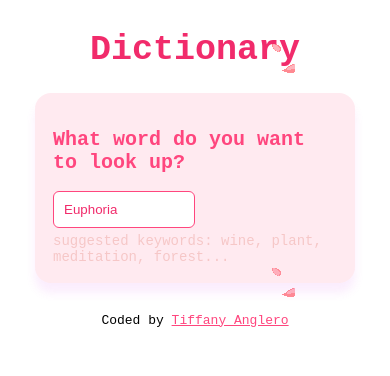
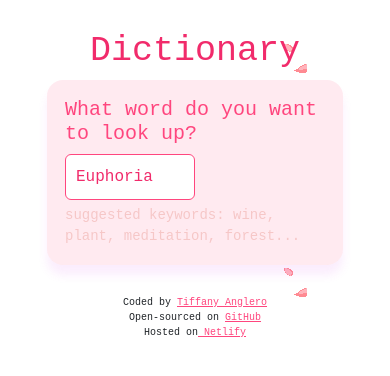
Before and after one commit to tanglero4/dictionary-app, a React (Create React App) app: page / in a window 390 px wide. Shown: the top 376 px of the page. Built offline with nearby package versions, Linux system fonts and the light colour scheme; no server answers.

Commit message:
Added image API

```diff
--- a/public/index.html
+++ b/public/index.html
@@ -6,6 +6,8 @@
     <link rel="preconnect" href="https://fonts.googleapis.com">
 <link rel="preconnect" href="https://fonts.gstatic.com" crossorigin>
 <link href="https://fonts.googleapis.com/css2?family=Roboto+Mono:ital,wght@0,400;0,700;1,100;1,300&display=swap" rel="stylesheet">
+<!-- CSS only -->
+<link href="https://cdn.jsdelivr.net/npm/bootstrap@5.2.0-beta1/dist/css/bootstrap.min.css" rel="stylesheet" integrity="sha384-0evHe/X+R7YkIZDRvuzKMRqM+OrBnVFBL6DOitfPri4tjfHxaWutUpFmBp4vmVor" crossorigin="anonymous">
     <meta name="viewport" content="width=device-width, initial-scale=1" />
     <meta name="theme-color" content="#000000" />
     <meta
--- a/src/App.css
+++ b/src/App.css
@@ -15,3 +15,9 @@ footer{
     text-align:center;
     margin:30px 0;
 }
+
+@media (max-width: 960px) {
+footer{
+    font-size: 10px;
+}
+}
--- a/src/App.js
+++ b/src/App.js
@@ -11,7 +11,12 @@ export default function App() {
         <main>
           <Dictionary defaultKeyword="Euphoria"/>
         </main>
-        <footer>Coded by <a href='https://aquamarine-lollipop-4f3091.netlify.app/'>Tiffany Anglero</a></footer>
+        <footer>Coded by <a href='https://aquamarine-lollipop-4f3091.netlify.app/' target="_blank" rel="noreferrer" >Tiffany Anglero</a>
+        <br/>
+        Open-sourced on <a href="https://github.com/tanglero4/dictionary-app" target="_blank" rel="noreferrer" >GitHub</a>
+        <br/>
+        Hosted on<a href="https://app.netlify.com/teams/tanglero4/overview?_ga=2.21182589.733901245.1647549891-1475953262.1647549891&_gac=1.191157720.1647549891.Cj0KCQjwuMuRBhCJARIsAHXdnqPc0QqXir1NymhInXx1kN-iVFS4uALmZt_0o6obiss4ncz6WFUGq74aApjsEALw_wcB&_gl=1%2A1eghec1%2A_gcl_aw%2AR0NMLjE2NDc1NDk4OTEuQ2owS0NRand1TXVSQmhDSkFSSXNBSFhkbnFQYzBRcVhpcjFOeW1oSW5YeDFrTi1pVkZTNHVBTG1adF8wbzZvYmlzczRuY3o2V0ZVR3E3NGFBcGpzRUFMd193Y0I" target="_blank" rel="noreferrer" > Netlify</a>
+        </footer>
       </header>
     </div>
     </div>
--- a/src/Dictionary.css
+++ b/src/Dictionary.css
@@ -10,10 +10,9 @@
 }
 .Dictionary section {
     background-color: rgba(253,148,180, .2) ;
-    backgroundImage: "url(/flower.png)";
     padding: 18px;
     border-radius: 16px;
-    margin: 18px 260px;
+    margin: 10px 200px;
     box-shadow: 0 10px 10px rgba(218, 83, 239, 0.1) ;
 }
 
--- a/src/Dictionary.js
+++ b/src/Dictionary.js
@@ -1,6 +1,7 @@
 import React, {useState} from "react";
 import axios from "axios";
 import Results from "./Results.js";
+import Photos from "./Photos.js";
 import "./Dictionary.css";
 
 
@@ -8,10 +9,17 @@ export default function Dictionary(props){
     let [keyword, setKeyword]= useState(props.defaultKeyword);
     let [results, setResults]= useState(null);
     let [loaded, setLoaded]= useState(false);
+    let [photos, setPhotos]= useState("");
 
-    function handleResponse(response){
+    function handleDictionaryResponse(response){
         setResults(response.data[0]);
     }
+
+    function handlePexelsResponse(response){
+        console.log(response);
+        setPhotos(response.data.photos);
+    }
+
 function handleSubmit(event){
     event.preventDefault();
     search();
@@ -19,7 +27,12 @@ function handleSubmit(event){
     function search(event){
         //Documentation: https://dictionaryapi.dev/
         let apiUrl= `https://api.dictionaryapi.dev/api/v2/entries/en/${keyword}`;
-        axios.get(apiUrl).then(handleResponse);
+        axios.get(apiUrl).then(handleDictionaryResponse);
+
+        const pexelsApiKey="563492ad6f9170000100000194a18ec8ad8c47469a298aba1995848b";
+        const pexelsUrlApi= `https://api.pexels.com/v1/search?query=${keyword}&per_page=6`;
+        const headers = {Authorization: `Bearer ${pexelsApiKey}`};
+        axios.get(pexelsUrlApi, {headers: headers}).then(handlePexelsResponse);
     }
 
 function load(){
@@ -43,6 +56,7 @@ if (loaded){
         </form>
         </section>
         <Results results={results}/>
+        <Photos photos={photos} />
         </div>
     );
 }else{
--- /dev/null
+++ b/src/Photos.css
@@ -0,0 +1,4 @@
+.Photos img{
+    border-radius: 4px;
+     margin-bottom: 20px;
+}
--- /dev/null
+++ b/src/Photos.js
@@ -0,0 +1,25 @@
+import React from "react";
+import "./Photos.css";
+
+export default function Photos(props){
+    if(props.photos){
+        return (
+            <section className="Photos">
+                    <div className=" row ">
+                    {props.photos.map(function (photo, index) {
+                        return (
+                        <div className="col-4"  key={index} >
+                            <a href={photo.src.original} target="_blank" rel="noreferrer" >
+                       <img src={photo.src.landscape} className="img-fluid"/>
+                       </a>
+                        </div>
+                         );
+                      })}
+                        </div>
+                </section>
+                    );
+    }else {
+        return null;
+    }
+
+}
```
Also changed, not shown: public/logo512.png (deleted).
